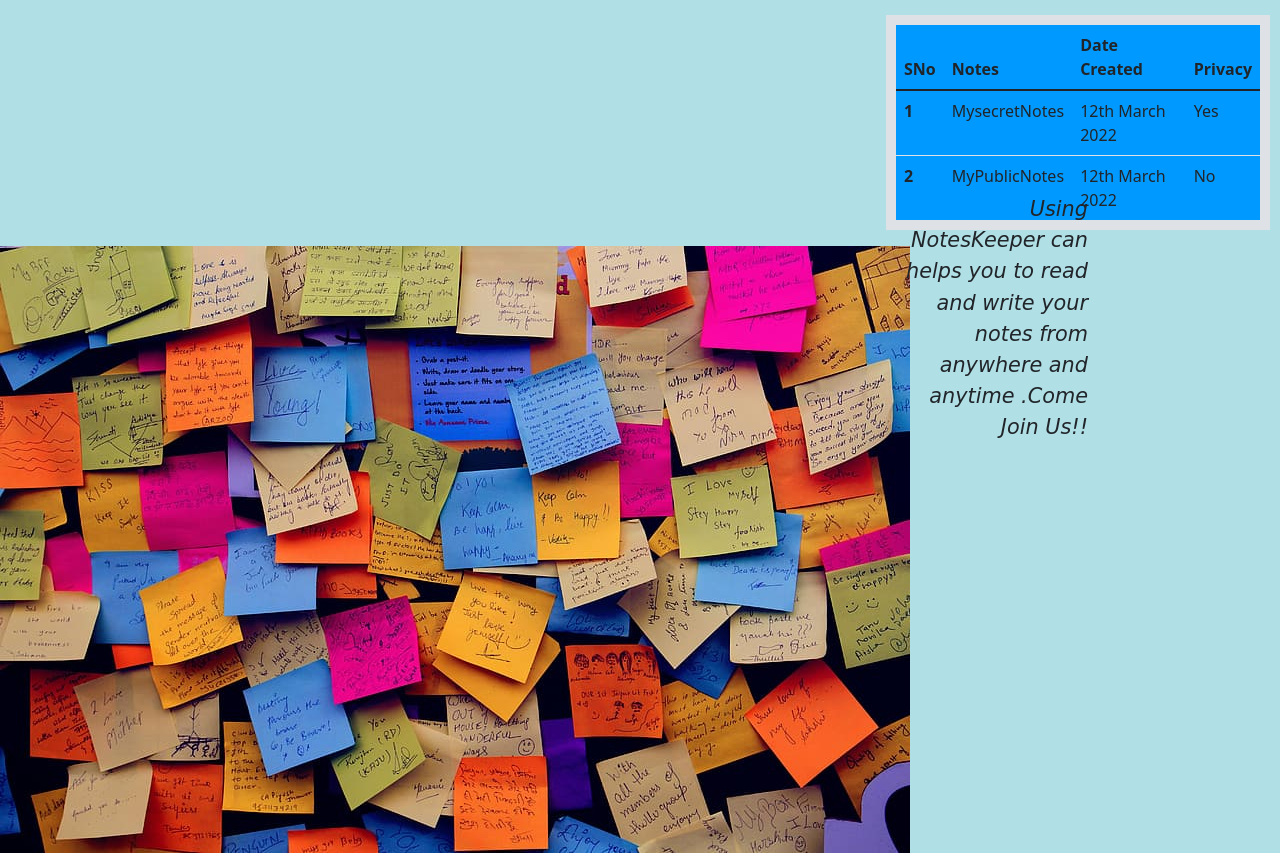
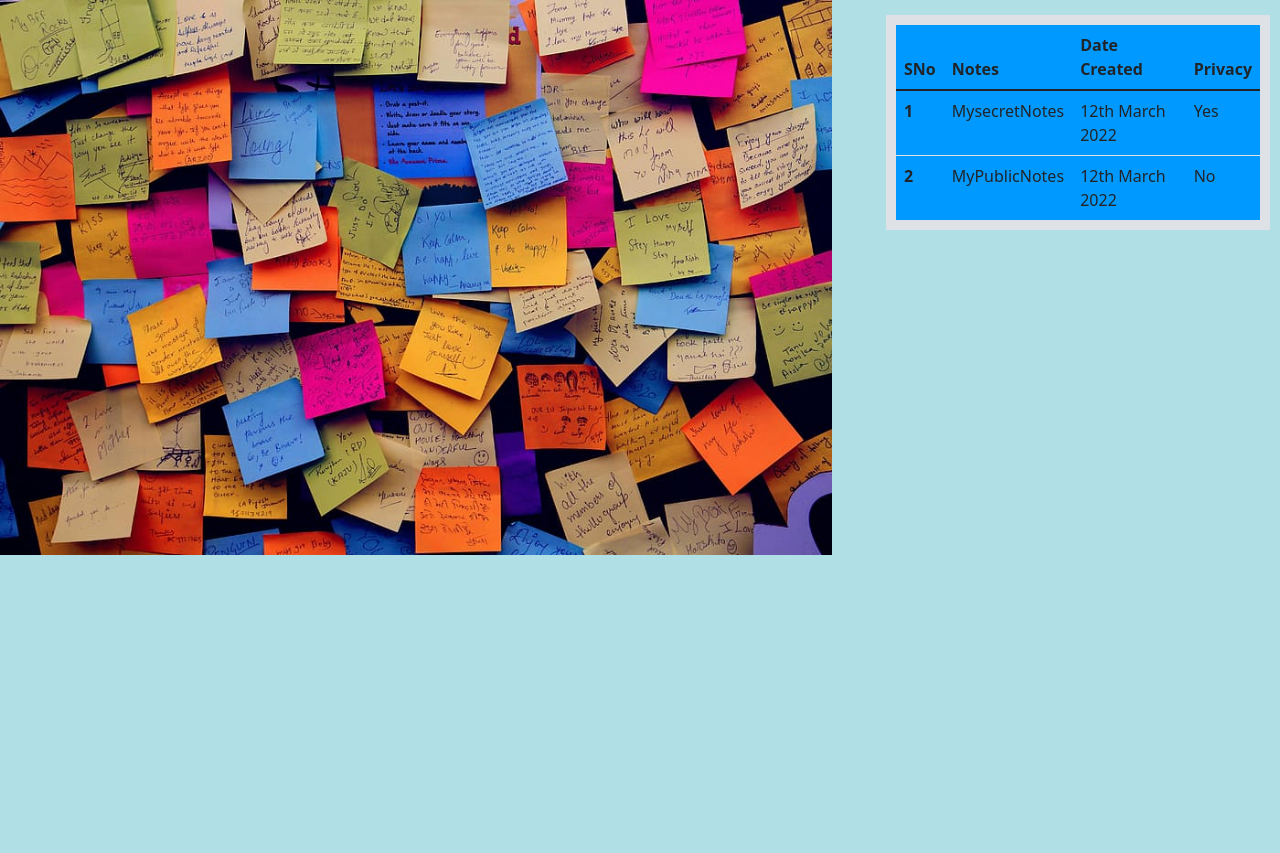
Before and after one commit to SecTheBit/NotesKeeper, a Flask app: page / in a window 1280 px wide. Shown: the part 56-909 px from the top of the page. After the commit the page ends 611 px from the top, so only its background shows below. Run offline with Flask 2, Linux system fonts and the light colour scheme; parts of the project's set-up code (start-up, migrations or seed data) failed here and were passed over.

Commit message:
background-image change

```diff
--- a/app.py
+++ b/app.py
@@ -1,5 +1,3 @@
-from asyncio.windows_events import NULL
-import code
 import codecs
 from itertools import count
 import json
--- a/templates/index.html
+++ b/templates/index.html
@@ -62,10 +62,6 @@
    height: 300px;
  }
  </style>
- <p class=p1  style="text-align:right" > Using NotesKeeper can helps you to read and write your notes from anywhere and anytime .Come Join Us!!</p>
-
-
-</style>
   <div class="table-notes" style="--bs-bg-opacity: .5;" style="margin-top:10px">
     <table class="table" align="right" style="width:30%" border="5" margin-top=10px>
       <thead>
@@ -90,8 +86,14 @@
       </tbody>
     </table>
   </div>
-<style>
 
+  <style>
+
+.bg-img{
+  width: 65%;
+  height: auto
+
+}
   </style>
   <div class="has-bg-img">
     <img class="bg-img" src="static/notes4.jpg" alt="nOtes kEEping Made Easy!">
```
